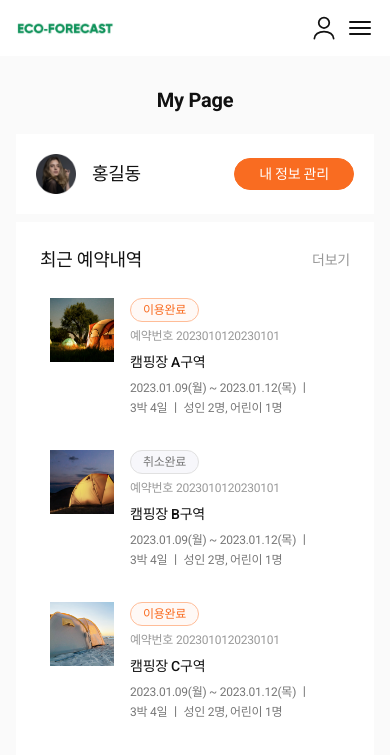
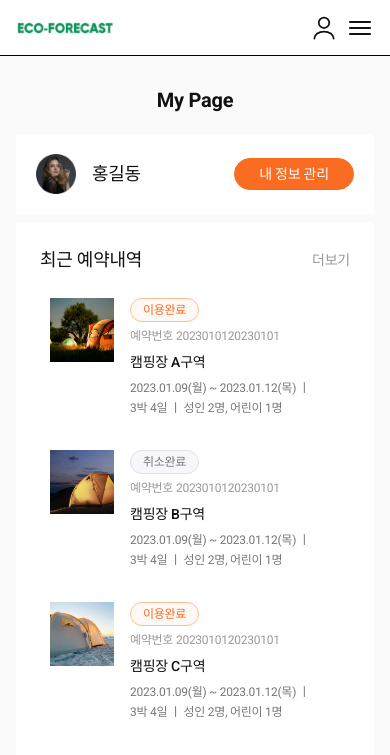
Before and after one commit to imhotman/TUK-CE-capstone-2024-studypartner, a Django app: template templates/html/mypage.html in a window 390 px wide. Shown: the top 755 px of the page. Run offline with Django 5.2, Linux system fonts and the light colour scheme; the template is opened without the code that fills it, so the values that code supplies are empty; some libraries are stand-ins or nearby versions.

Commit message:
상단바 수정

```diff
--- a/templates/html/index.html
+++ b/templates/html/index.html
@@ -342,7 +342,6 @@
     </div>
 
 
-      <br>
       <div class="eco_forecast-N5" data-bid="FhLTa4BFpO">
         <div class="contents-inner">
           <div class="contents-container container-md">
--- a/templates/resources/css/common.css
+++ b/templates/resources/css/common.css
@@ -3,7 +3,7 @@
 /* eco_forecast-N1 [DOlTa4bF4A] */
 .eco_forecast-N1 { top: -100%; transition: .3s; width: 100%; z-index: 99; background-color: var(--white); }
 .eco_forecast-N1.header-top-active { position: fixed; top: 0; }
-.eco_forecast-N1 .header-container { position: relative; display: flex; align-items: center; justify-content: space-between; width: 100%; height: 8rem; padding: 0 5rem; background-color: var(--white); z-index: 200; }
+.eco_forecast-N1 .header-container { position: relative; display: flex; align-items: center; justify-content: space-between; width: 100%; height: 8rem; padding: 0 5rem; background-color: var(--white); z-index: 200; border-bottom: 1px solid black; /* 검정색 밑줄 추가 */}
 .eco_forecast-N1 .header-title { margin-bottom: 0; }
 .eco_forecast-N1 .header-title a { width: 16.3rem; height: 3.9rem; }
 .eco_forecast-N1 .header-title img { width: 100%; height: 100%; object-fit: contain; }
@@ -65,7 +65,7 @@
  .eco_forecast-N1.block-active .header-member { display: flex; font-size: var(--fs-p2); }
  .eco_forecast-N1.block-active .header-utils-btn, .eco_forecast-N1.block-active .btn-momenu { display: none; }
  .eco_forecast-N1.block-active .btn-moclose { display: block; }
- .eco_forecast-N1 .header-container { padding: 0 1.6rem; height: 5.6rem; }
+ .eco_forecast-N1 .header-container { padding: 0 1.6rem; height: 5.6rem; border-bottom: 1px solid black; /* 검정색 밑줄 추가 */ }
  .eco_forecast-N1 .header-title a { width: 9.8rem; height: 2.4rem; }
  .eco_forecast-N1 .header-center { top: 100%; left: 100%; transition: .3s; height: calc(100vh - 6rem); overflow-y: auto; }
  .eco_forecast-N1 .header-gnblist { display: none; width: 100%; flex-direction: column; }
```
